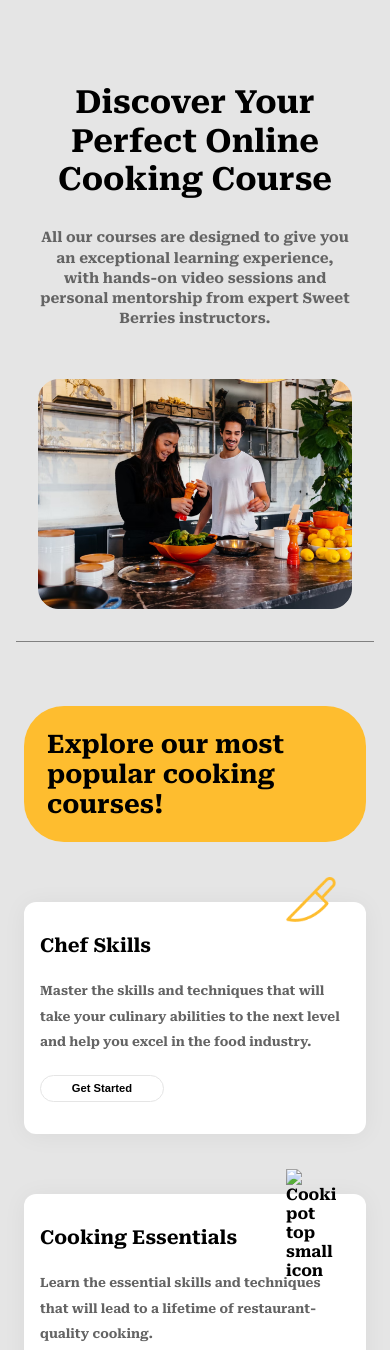
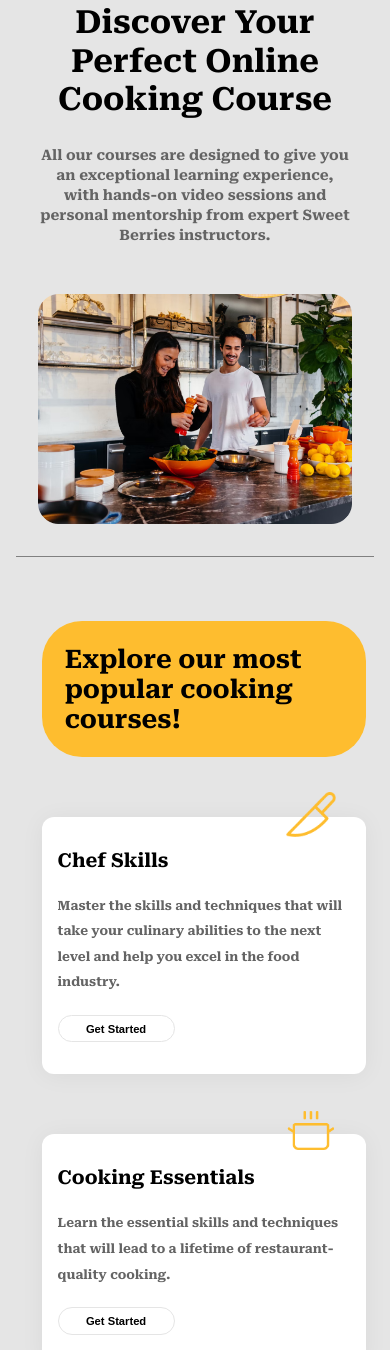
Before and after one commit to ChrisserDev/SweetBerries-Cooking-School-main, a plain HTML site: page index.html in a window 390 px wide. Shown: the part 160-1510 px from the top of the page. Drawn offline with Linux system fonts and the light colour scheme; a script that the page names is missing.

Commit message:
Fixed the bugs

```diff
--- a/index.html
+++ b/index.html
@@ -34,7 +34,7 @@
     <main>
         <div class="slogan">
             <div class="welcome-text-container">
-                <h1 class="discover-more-text margin">Discover Your Perfect Online Cooking Course</h1>
+                <h1>Discover Your Perfect Online Cooking Course</h1>
                 <p>All our courses are designed to give you an exceptional learning experience, with hands-on video sessions and
                 personal mentorship from expert Sweet Berries instructors.</p>
             </div>
@@ -47,41 +47,42 @@
                  <h2>Explore our most popular cooking courses!</h2>
             </div>
             <div class="card-item">
-                <img src="./assets/knife_icon.png" id="icon" alt="Knife top small icon">
+                <img src="./assets/knife_icon.png" class="icon" alt="Knife top small icon">
                 <h3>Chef Skills</h3>
                 <p>Master the skills and techniques that will take your culinary abilities to the
                  next level and help you excel in the food industry.</p>
                 <button>Get Started</button>
             </div>
             <div class="card-item">
-                <img src="./assets/cooking-pot.png" id="icon" alt="Cooking pot top small icon">
+                <img src="./assets/cooking_pot.png" class="icon" alt="Cooking pot top small icon">
                 <h3>Cooking Essentials</h3>
                 <p>Learn the essential skills and techniques that will lead to a lifetime of restaurant-quality cooking.</p>
                 <button>Get Started</button>
             </div>
            <div class="card-item">
-                <img src="./assets/menu_icon.png" id= "icon" alt="Menu top small icon">
+                <img src="./assets/menu_icon.png" class= "icon" alt="Menu top small icon">
                 <h3>Nutrition in Cooking</h3>
                 <p>Master cookery and nutrition skills for health and wellbeing with this 20-week Accredited Online Nutrition Course.</p>
                 <button>Get Started</button>
             </div>
             <div class="card-item">
-                <img src="./assets/leaf_icon.png" id= "icon" alt="Leaf top small icon">
+                <img src="./assets/leaf_icon.png" class= "icon" alt="Leaf top small icon">
                 <h3>Plant-Based Cooking</h3>
                 <p>Learn the skills and techniques that will lead to a lifetime of plant-based and planet-friendly meals.</p>
                 <button>Get Started</button>
             </div>
             <div class="card-item">
-                <img src="./assets/hamburger_icon.png" id= "icon" alt="Hamburger top small icon">
+                <img src="./assets/hamburger_icon.png" class= "icon" alt="Hamburger top small icon">
                 <h3>Teen’s Kitchen</h3>
                 <p>Teen’s Kitchen is a 6-week immersive and interactive online cookery course and certificate exclusively for young <br> adults aged 13-18.</p>
                 <button>Get Started</button>
             </div>
         </div>
-    </div>
-</main>
-        <footer class="footer">
-            <img src="./assets/Logo.png" alt="Logo image">
-        </footer>
+    </main>
+
+    <!-- FOOTER IMAGE -->
+    <footer class="footer">
+        <img src="./assets/Logo.png" alt="Logo image">
+    </footer>
 </body>
 </html>
--- a/index.js
+++ /dev/null
@@ -1,9 +0,0 @@
-
-
-const hamburgerEl = document.getElementById('hamburger');
-const welcomeText = document.querySelector('.discover-more-text');
-
-
-hamburgerEl.addEventListener('change', function () {
-    welcomeText.classList.toggle('margin', this.checked);
-});
--- a/style.css
+++ b/style.css
@@ -1,3 +1,5 @@
+/* DEFAULT STYLING */
+
 * {
     margin: 0;
     padding: 0;
@@ -11,7 +13,7 @@ body {
 
 h1 {
     font-size: 4rem;
-    line-height: 80px;
+    line-height: 1.2em;
 }
 
 h3 {
@@ -20,7 +22,7 @@ h3 {
 }
 
 p, a {
-    font-size: 1.1ren;
+    font-size: 1.1rem;
     line-height: 2em;
     color: #646464;
 }
@@ -30,6 +32,8 @@ a {
     color: black;
     font-weight: 800;
 }
+
+/* NAVIGATION SECTION */
 
 nav {
     display: flex;
@@ -57,7 +61,7 @@ nav img {
     width: 250px;
 }
 
-/* MOBILE LAYOUT  */
+/* MOBILE LAYOUT FOR NAVIGATION */
 
 .hamburger-icon {
     display: none;
@@ -72,7 +76,7 @@ nav img {
 .slogan {
     display: grid;
     grid-template-columns: repeat(2, 1fr);
-    padding: 6.25em 4.4em;
+    padding: 4.25em 4.4em;
     border-bottom: 1px solid gray;
     margin-bottom: 4.5em;
 }
@@ -85,7 +89,7 @@ nav img {
     font-size: 1.2em;
     line-height: 1.4em;
     color: #646464;
-    padding: 30px 0;
+    padding: 1.9em 0;
 }
 
 /* CARDS SECTION */
@@ -110,7 +114,7 @@ nav img {
     position: relative;
 }
 
-#icon {
+.icon {
     align-self: flex-end;
     position: absolute;
     top: -40px;
@@ -134,22 +138,21 @@ nav img {
 }
 
 .card-one {
-    background: #FEBD2F;
+    align-self: center;
     border-radius: 40px;
     padding: 2em;
     font-size: 1.8rem;
-    align-self: center;
+    background: #FEBD2F;
 }
 
 /* FOOTER SECTION */
 
 .footer {
-    background-color: #FEBD2F;
-    grid-area: footer;
     display: flex;
     justify-content: center;
     align-items: center;
     padding: 2.5em 0;
+    background-color: #FEBD2F;
 }
 
 .footer img {
@@ -157,14 +160,19 @@ nav img {
     width: 129px;
 }
 
+/* LAYOUT FOR TABLET */
+
 @media (max-width: 768px) {
 
     .header {
         padding: 2em 0;
     }
 
-    .welcome-text-container {
-        text-align: center;
+    .menu{
+        display: flex;
+        gap: 1em;
+        font-size: 1rem;
+        margin-right: 4em;
     }
 
     .slogan {
@@ -178,11 +186,8 @@ nav img {
         line-height: 1.2em;
     }
 
-    .menu{
-        display: flex;
-        gap: 1em;
-        font-size: 1rem;
-        margin-right: 4em;
+    .welcome-text-container {
+        text-align: center;
     }
 
     .cards-container {
@@ -191,6 +196,8 @@ nav img {
         gap: 60px 30px;
     }
 }
+
+/* MOBILE LAYOUT */
 
 @media (max-width: 426px) {
 
@@ -212,10 +219,7 @@ nav img {
         width: 106%;
         align-items: center;
         background-color: #FEBD2F;
-    }
-
-    .margin{
-        margin-top: 2.5em;
+        overflow: hidden;
     }
 
     .header img {
@@ -247,6 +251,12 @@ nav img {
     .cards-container {
         grid-template-columns: 1fr;
         margin-top: 0;
+        padding-left: 2.6em;
+    }
+
+    .icon{
+        width: 50px;
+        top: -25px;
     }
 
     .card-one {
@@ -271,10 +281,6 @@ nav img {
 
     .footer {
         padding: 1.5em 0;
-    }
-
-    #icon{
-        width: 50px;
-        top: -25px;
+        width: 100vw;
     }
 }
```
Also changed, not shown: Read Me.txt (added).
